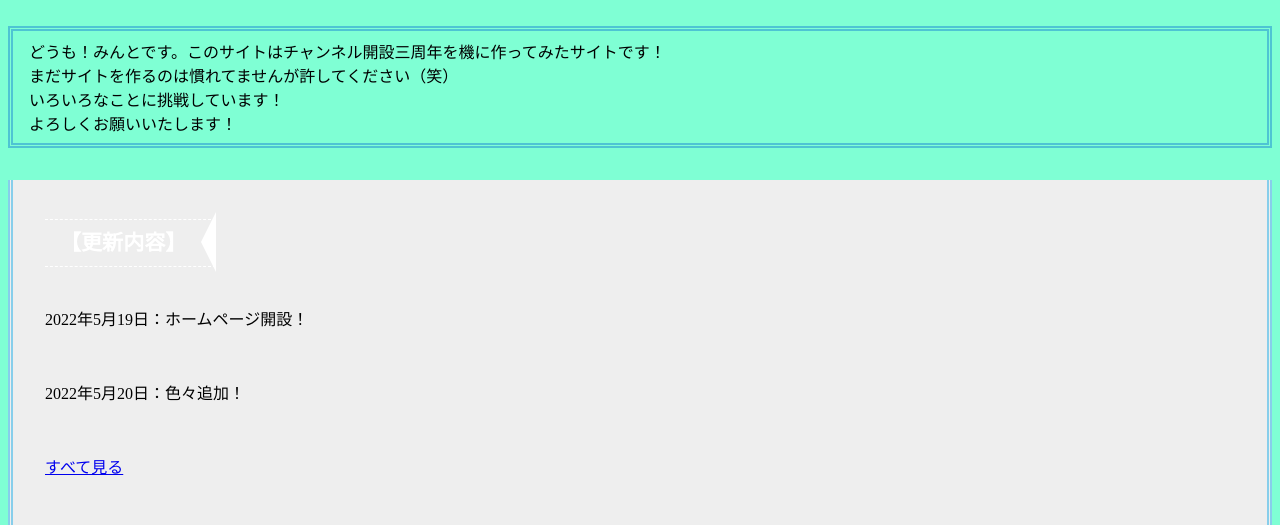
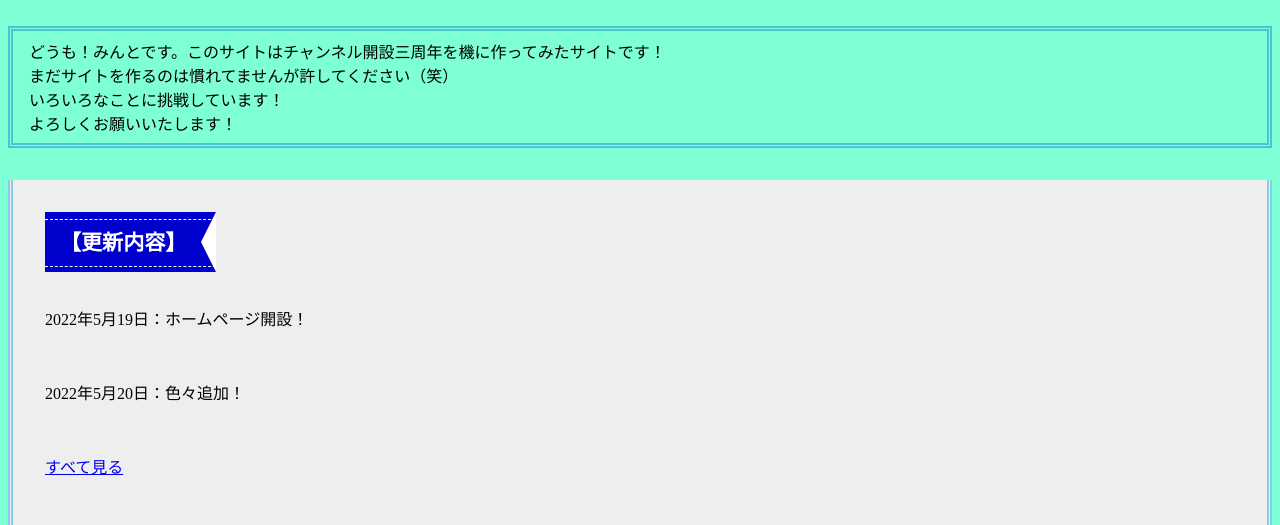
Before and after one commit to minntogames/minntogames.github.io, a PHP site: page / in a window 1280 px wide. Shown: the part 64-589 px from the top of the page. Run offline with PHP 8.4, Linux system fonts and the light colour scheme; some libraries are stand-ins or nearby versions.

Commit message:
Update style.css

```diff
--- a/style.css
+++ b/style.css
@@ -24,7 +24,7 @@
   text-align: center;
   padding: 7px 0;
   font-size: 18px;/*文字サイズ*/
-  background: 00d176;/*背景色*/
+  background: mediumblue;/*背景色*/
   color: #FFF;/*文字色*/
   box-sizing: border-box;
 }
```
